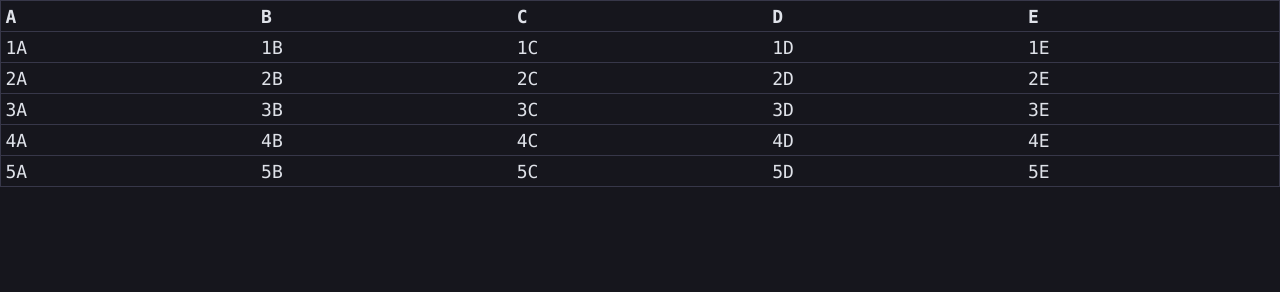
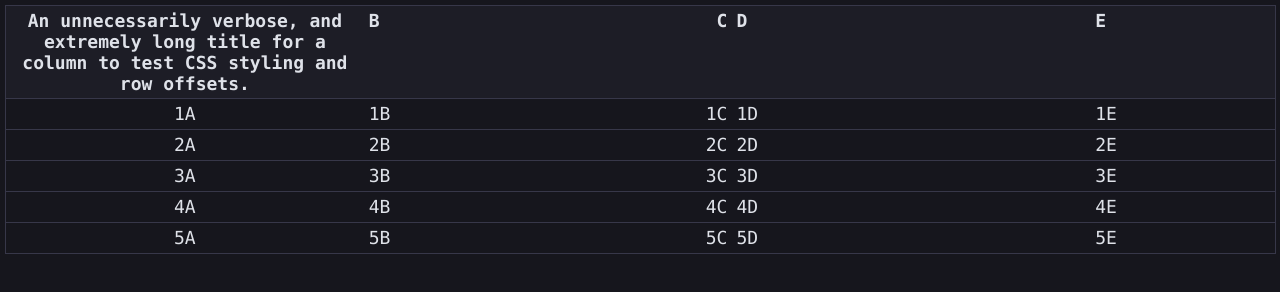
Before and after one commit to barnden/redesigned-waffle, a website: page src/index.html in a window 1280 px wide. Drawn offline with nearby package versions, Linux system fonts and the light colour scheme; files that its build step writes are made by us from their sources; a web font is replaced by a local one.

Commit message:
Table: Header can be more than one line in height

```diff
--- a/src/index.html
+++ b/src/index.html
@@ -13,14 +13,25 @@
     <script src="assets/js/core/util.js"></script>
     <script src="assets/js/core/drag.js"></script>
     <script src="assets/js/components/table.js"></script>
+
+    <div id="page-content">
+        <div id="sidebar" contenteditable="true"></div>
+        <div id="main">
+            <div id="table"></div>
+        </div>
+    </div>
+
     <script>
         'use strict'
         const _DEBUG = 1
 
         const columns = ["A", "B", "C", "D", "E"]
-        const table = new Table()
-
-        columns.forEach(v => table.addColumn(v))
+        const table = new Table(document.getElementById("table"))
+            .addColumn("An unnecessarily verbose, and extremely long title for a column to test CSS styling and row offsets.", true, "center", 2)
+            .addColumn("B", true, "left", 1)
+            .addColumn("C", true, "right", 1)
+            .addColumn("D", true, "left", 2)
+            .addColumn("E", true, "left", 1)
 
         for (let i = 1; i <= 5; i++)
             table.addRow(...columns.map(v => i + v))
--- a/src/js/components/table.js
+++ b/src/js/components/table.js
@@ -130,8 +130,16 @@ class TableCell {
         return parseInt(this.element.style.flexGrow) || 0
     }
 
+    get boundingBox() {
+        return this.element.getBoundingClientRect()
+    }
+
     get width() {
-        return ~~this.element.getBoundingClientRect().width
+        return ~~this.boundingBox.width
+    }
+
+    get height() {
+        return ~~this.boundingBox.height
     }
 }
 
@@ -143,6 +151,7 @@ class TableRow {
         this.parent = parent
         this.drag = draggable
         this.columns = []
+        this.height = 0
 
         this.setup(rank)
     }
@@ -151,11 +160,7 @@ class TableRow {
         this.element = document.createElement("div")
         this.rank = rank
 
-        Utils.setStyle(this.element, {
-            height: this.parent.properties.rowHeight + "px",
-            top: this.parent.properties.rowHeight * this.rank + "px"
-        })
-
+        this.element.style.top = this.parent.getOffset(this.rank) + "px"
         this.element.classList.add("row")
 
         this.parent.element.appendChild(this.element)
@@ -166,7 +171,6 @@ class TableRow {
 
     setupDrag() {
         const drag = new Draggable(this.element, undefined, this.parent.element)
-
         const rowHeight = this.parent.properties.rowHeight
 
         drag.addHook("dragstart", _ => {
@@ -187,7 +191,7 @@ class TableRow {
 
             Utils.setStyle(this.element, {
                 left: null,
-                top: this.rank * rowHeight + "px",
+                top: this.parent.getOffset(this.rank) + "px",
                 transition: "top 100ms",
                 zIndex: 0
             })
@@ -217,10 +221,7 @@ class TableRow {
         column.index = this.columns.length
         column.content = content
 
-        const header = this.parent.properties.header
-
-        // if (header != null && typeof (this.header) === "undefined")
-        //     column.element.style.maxWidth = header.columns[column.index].element.getBoundingClientRect().width + "px"
+        this.height = Math.max(this.height, column.height)
 
         this.columns.push(column)
 
@@ -245,7 +246,7 @@ class TableRow {
 }
 
 class Table {
-    constructor(parent, rowHeight = 0) {
+    constructor(parent) {
         if (!(parent instanceof HTMLElement))
             parent = document.body
 
@@ -253,14 +254,31 @@ class Table {
         this.properties = {
             header: null,
             rows: [],
-            rowHeight: rowHeight
+            rowHeight: 0,
+            get headerHeight() { return this.header.height }
         }
 
         this.setup()
     }
 
     getRank(top) {
-        return ~~(top / this.properties.rowHeight) || this.properties.header != null
+        top /= this.properties.rowHeight
+
+        if (!this.properties.header)
+            return ~~top
+
+        top -= this.properties.headerHeight / this.properties.rowHeight
+
+        return Math.max(~~top + 1, 1)
+    }
+
+    getOffset(rank) {
+        const offset = rank * this.properties.rowHeight
+
+        if (!this.properties.header)
+            return offset
+
+        return offset - this.properties.rowHeight + this.properties.headerHeight
     }
 
     setup() {
@@ -285,13 +303,16 @@ class Table {
 
         if (header == null) {
             this.properties.header = header = new TableRow(this, false)
-            this.height += this.properties.rowHeight
+
+            header.element.classList.add("header")
             header.header = true
-
-            this.properties.header.element.classList.add("header")
         }
 
+        const prevHeight = header.height
         header.addColumn(title, editable, align, flexGrow)
+
+        if (prevHeight != header.height)
+            this.height += header.height - prevHeight
 
         return this
     }
@@ -332,12 +353,12 @@ class Table {
      * @param {number} rank
      */
     shift(rank) {
-        const rows = [...this.properties.rows].sort(
+        this.properties.rows.sort(
             (a, b) => a.rank > b.rank
         )
         let i = this.properties.header != null
 
-        rows.forEach(v => {
+        this.properties.rows.forEach(v => {
             if (v.element.getAttribute("data-dragged") != null)
                 return
 
@@ -345,7 +366,7 @@ class Table {
                 v.rank++
 
             Utils.setStyle(v.element, {
-                top: v.rank * this.properties.rowHeight + "px",
+                top: this.getOffset(v.rank) + "px",
                 transition: "top 100ms"
             })
         })
--- a/src/styles/base.scss
+++ b/src/styles/base.scss
@@ -59,9 +59,12 @@ body, html {
         border-top: 1px solid $border-1;
 
         &.header {
-            background: lighten($default-background, 3%);
+            font-weight: bold;
 
-            font-weight: bold;
+            > div {
+                white-space: normal;
+                background: lighten($default-background, 3%)
+            }
         }
 
         &:hover, &:hover > div, &:hover > div.ellipsis::after {
```
